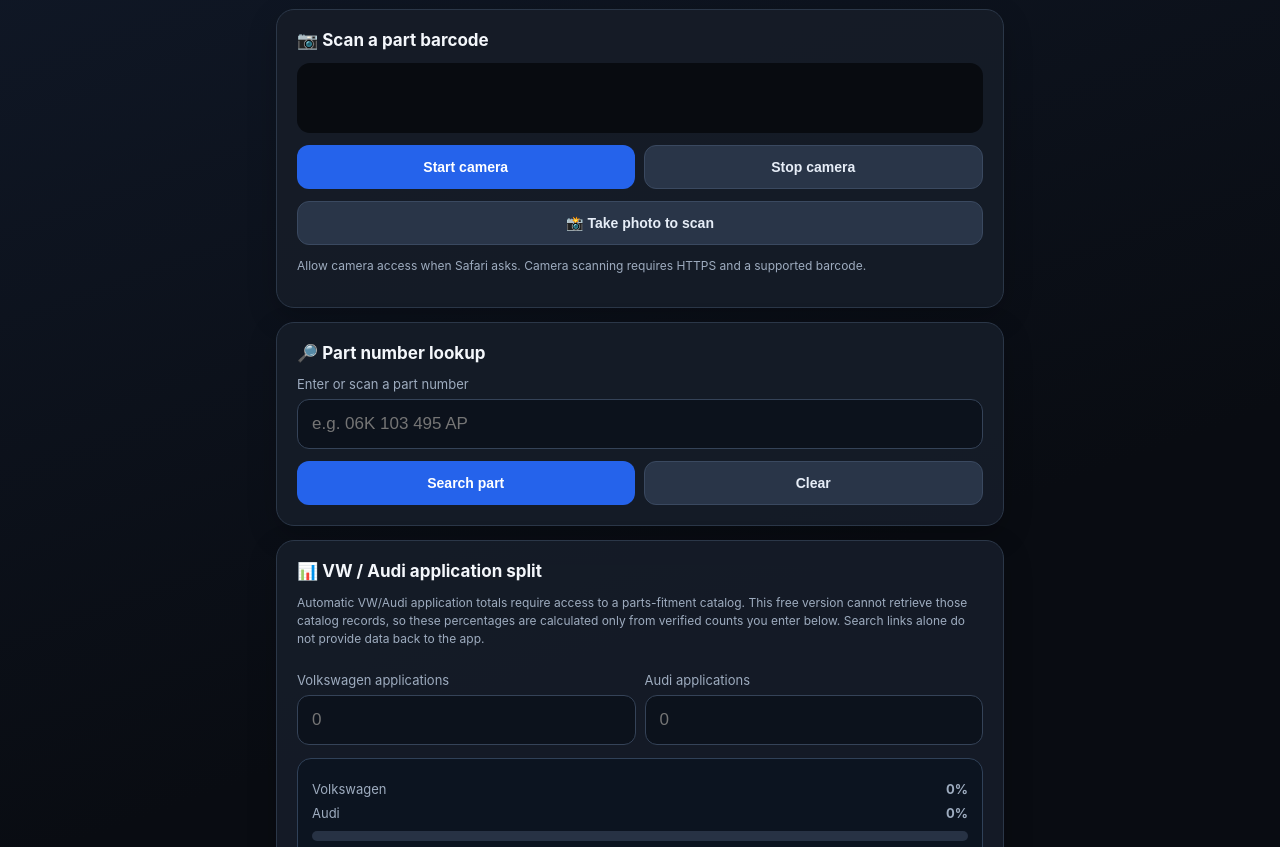
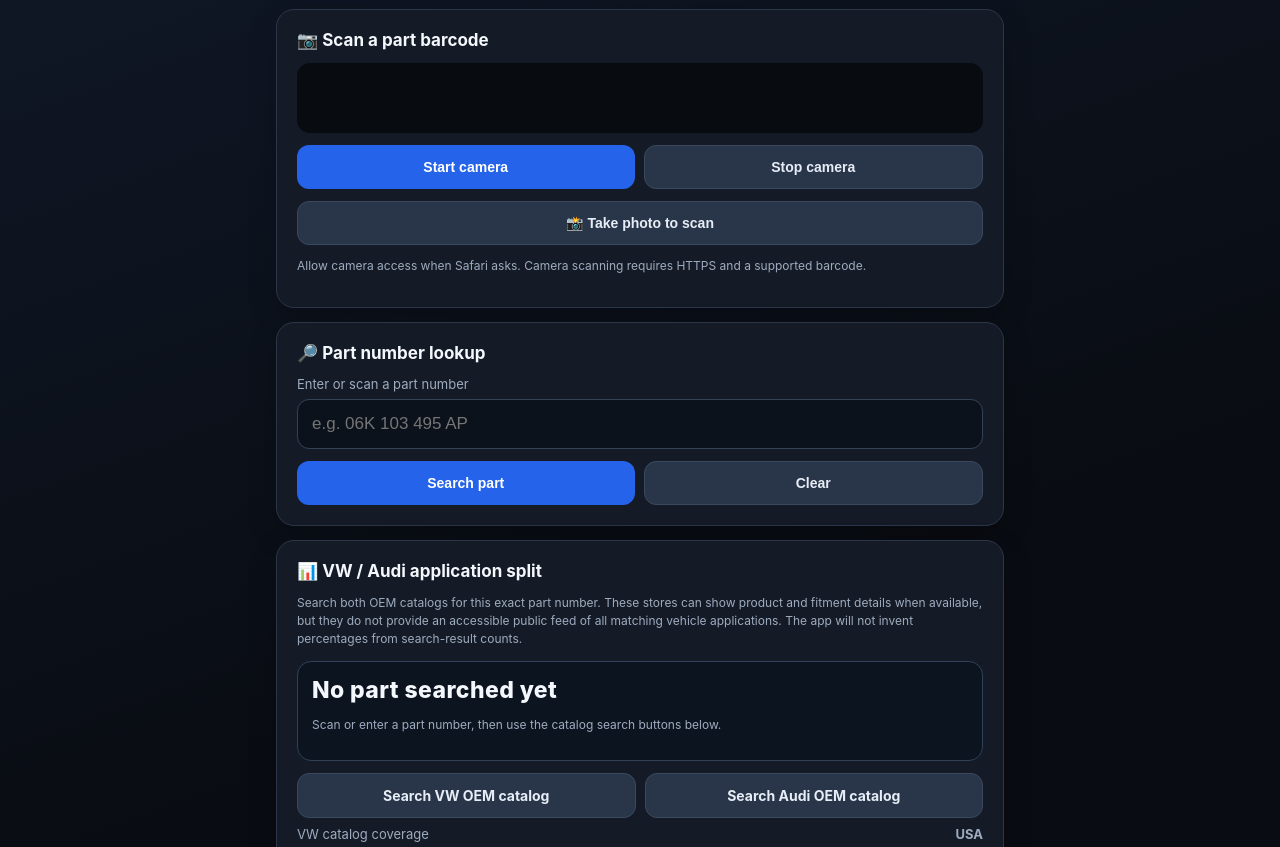
Before and after one commit to TrapDaddy305/vag-part-scanner, a plain HTML site: page index.html in a window 1280 px wide. Shown: the part 98-945 px from the top of the page. Drawn offline with Linux system fonts and the light colour scheme.

Commit message:
Integrate VW and Audi OEM Parts Online catalog search links

```diff
--- a/index.html
+++ b/index.html
@@ -39,12 +39,15 @@ footer{text-align:center;color:#748196;font-size:11px;padding:14px}
 </section>
 <section class="card">
 <h2>📊 VW / Audi application split</h2>
-<p class="hint">Automatic VW/Audi application totals require access to a parts-fitment catalog. This free version cannot retrieve those catalog records, so these percentages are calculated only from verified counts you enter below. Search links alone do not provide data back to the app.</p>
-<div class="grid">
-<div><label for="vwCount">Volkswagen applications</label><input id="vwCount" type="number" min="0" step="1" placeholder="0" oninput="calcSplit()"></div>
-<div><label for="audCount">Audi applications</label><input id="audCount" type="number" min="0" step="1" placeholder="0" oninput="calcSplit()"></div>
+<p class="hint">Search both OEM catalogs for this exact part number. These stores can show product and fitment details when available, but they do not provide an accessible public feed of all matching vehicle applications. The app will not invent percentages from search-result counts.</p>
+<div class="result" id="catalogStatus"><div class="part">No part searched yet</div><p class="hint">Scan or enter a part number, then use the catalog search buttons below.</p></div>
+<div class="grid" style="margin-top:12px">
+<a class="linkbtn secondary" id="vwCatalogLink" href="https://vw.oempartsonline.com" target="_blank" rel="noopener">Search VW OEM catalog</a>
+<a class="linkbtn secondary" id="audCatalogLink" href="https://audi.oempartsonline.com" target="_blank" rel="noopener">Search Audi OEM catalog</a>
 </div>
-<div class="result"><div class="statrow"><span>Volkswagen</span><strong id="vwPct">0%</strong></div><div class="statrow"><span>Audi</span><strong id="audPct">0%</strong></div><div class="bar"><div class="vwbar" id="vwBar" style="width:0%"></div><div class="audbar" id="audBar" style="width:0%"></div></div><div class="statrow"><span>Total verified applications</span><strong id="totalCount">0</strong></div></div>
+<div class="statrow"><span>VW catalog coverage</span><strong>USA</strong></div>
+<div class="statrow"><span>Audi catalog coverage</span><strong>USA</strong></div>
+<p class="hint">Percentages will remain unavailable until the catalogs expose verified vehicle-application records that can be retrieved automatically.</p>
 </section>
 <section class="card">
 <h2>🕘 Recent scans</h2><div id="historyList" class="empty">No scans yet.</div><div class="actions"><button class="secondary" onclick="clearHistory()">Clear history</button></div>
@@ -125,7 +128,13 @@ function lookup(){
  const p=cleanPart($('partInput').value);if(!p){$('lookupResult').innerHTML='<p class="hint">Enter a part number first.</p>';return}
  $('partInput').value=p;
  const q=encodeURIComponent('"'+p+'"');
+ const vwUrl='https://vw.oempartsonline.com/search?search_str='+encodeURIComponent(p);
+ const audUrl='https://audi.oempartsonline.com/search?search_str='+encodeURIComponent(p);
+ $('vwCatalogLink').href=vwUrl;$('audCatalogLink').href=audUrl;
+ $('catalogStatus').innerHTML='<div class="part">'+escapeHtml(p)+'</div><span class="pill">OEM CATALOG SEARCH READY</span><p class="hint">Open either catalog to inspect matching products and any published fitment details. Catalog results are not automatically counted as vehicle applications.</p>';
  const links=[
+  ['VW OEM Parts Online',vwUrl],
+  ['Audi OEM Parts Online',audUrl],
   ['Google — exact part','https://www.google.com/search?q='+q],
   ['ECS Tuning','https://www.google.com/search?q=site%3Aecstuning.com+'+encodeURIComponent(p)],
   ['UroTuning','https://www.google.com/search?q=site%3Aurotuning.com+'+encodeURIComponent(p)],
@@ -137,11 +146,6 @@ function lookup(){
 }
 function escapeHtml(s){return s.replace(/[&<>"']/g,c=>({'&':'&amp;','<':'&lt;','>':'&gt;','"':'&quot;',"'":'&#39;'}[c]))}
 function clearInput(){$('partInput').value='';$('lookupResult').innerHTML=''}
-function calcSplit(){
- const v=Math.max(0,parseInt($('vwCount').value)||0),a=Math.max(0,parseInt($('audCount').value)||0),t=v+a;
- const vp=t?Math.round(v/t*100):0,ap=t?100-vp:0;
- $('vwPct').textContent=vp+'%';$('audPct').textContent=ap+'%';$('vwBar').style.width=vp+'%';$('audBar').style.width=ap+'%';$('totalCount').textContent=t;
-}
 function getHistory(){try{return JSON.parse(localStorage.getItem('vagScanHistory')||'[]')}catch(e){return []}}
 function saveHistory(p){let h=getHistory().filter(x=>x!==p);h.unshift(p);localStorage.setItem('vagScanHistory',JSON.stringify(h.slice(0,15)));renderHistory()}
 function renderHistory(){const h=getHistory();$('historyList').innerHTML=h.length?h.map(p=>'<div class="history"><strong>'+escapeHtml(p)+'</strong><button class="secondary" onclick="useHistory(\''+p.replace(/\\/g,'\\\\').replace(/'/g,"\\'")+'\')">Use</button></div>').join(''):'<div class="empty">No scans yet.</div>'}
```
